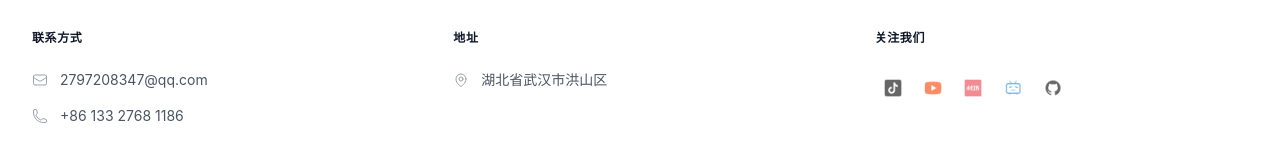
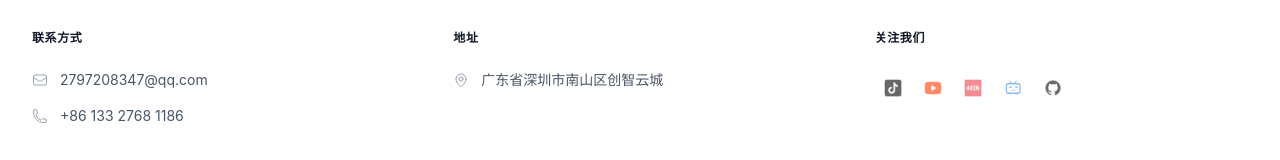
Before and after one commit to ooAKLoo/ooakloo-next, a Next.js app: page /cn in a window 1280 px wide. Shown: the part 1553-1713 px from the top of the page. Built offline with nearby package versions, Linux system fonts and the light colour scheme.

Commit message:
Update company address

```diff
--- a/src/messages/cn.ts
+++ b/src/messages/cn.ts
@@ -17,7 +17,7 @@ export const cn = {
   contactInfo: "联系方式",
   followUs: "关注我们",
   address: "地址",
-  addressText: "湖北省武汉市洪山区",
+  addressText: "广东省深圳市南山区创智云城",
 
   // About page
   aboutMe: "你好啊，",
--- a/src/messages/en.ts
+++ b/src/messages/en.ts
@@ -17,7 +17,7 @@ export const en = {
   contactInfo: "Contact Info",
   followUs: "Follow Us",
   address: "Address",
-  addressText: "Hongshan District, Wuhan, Hubei Province",
+  addressText: "Chuangzhi Cloud City, Nanshan District, Shenzhen, Guangdong Province",
 
   // About page
   aboutMe: "Hello,",
```
